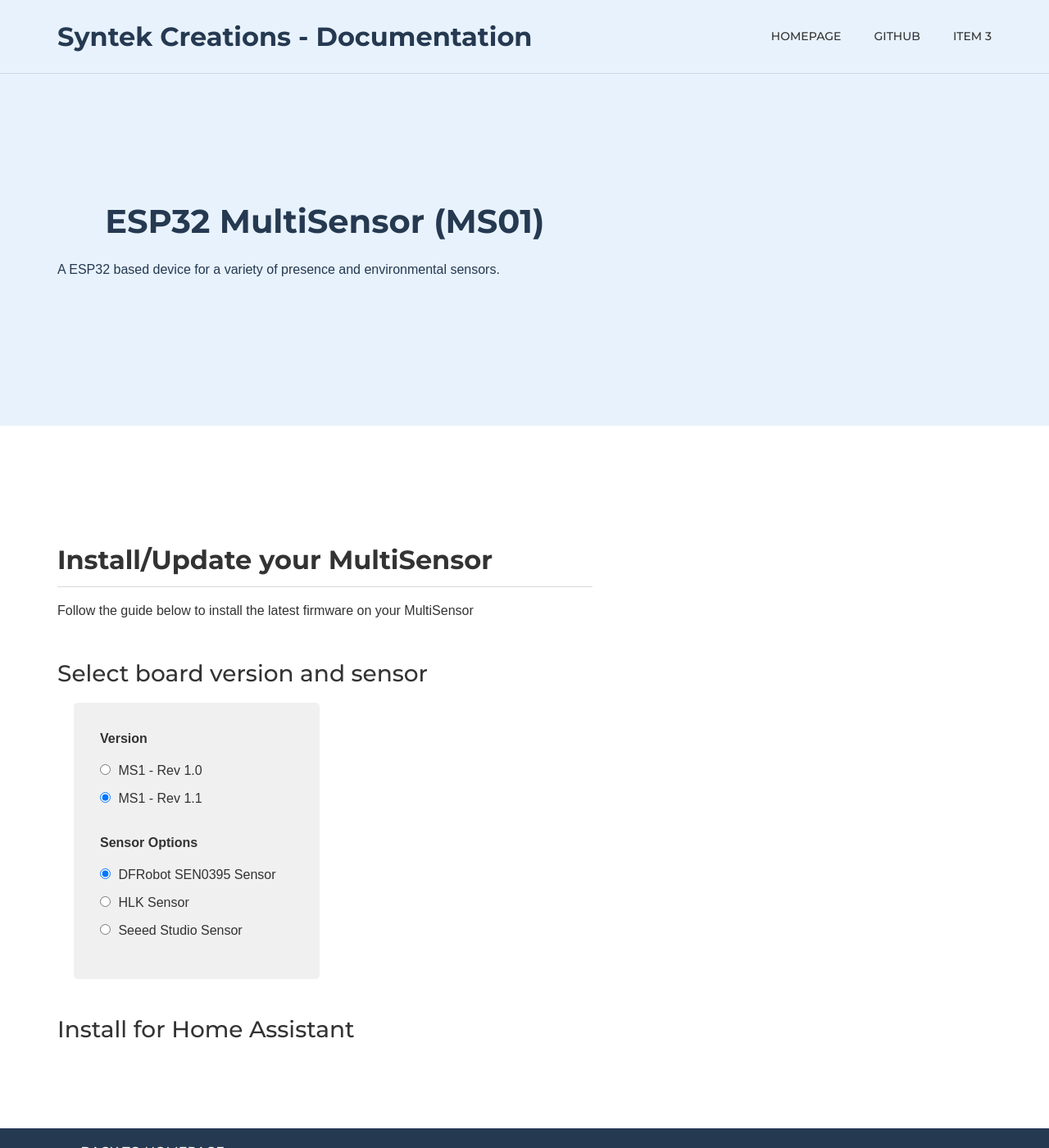
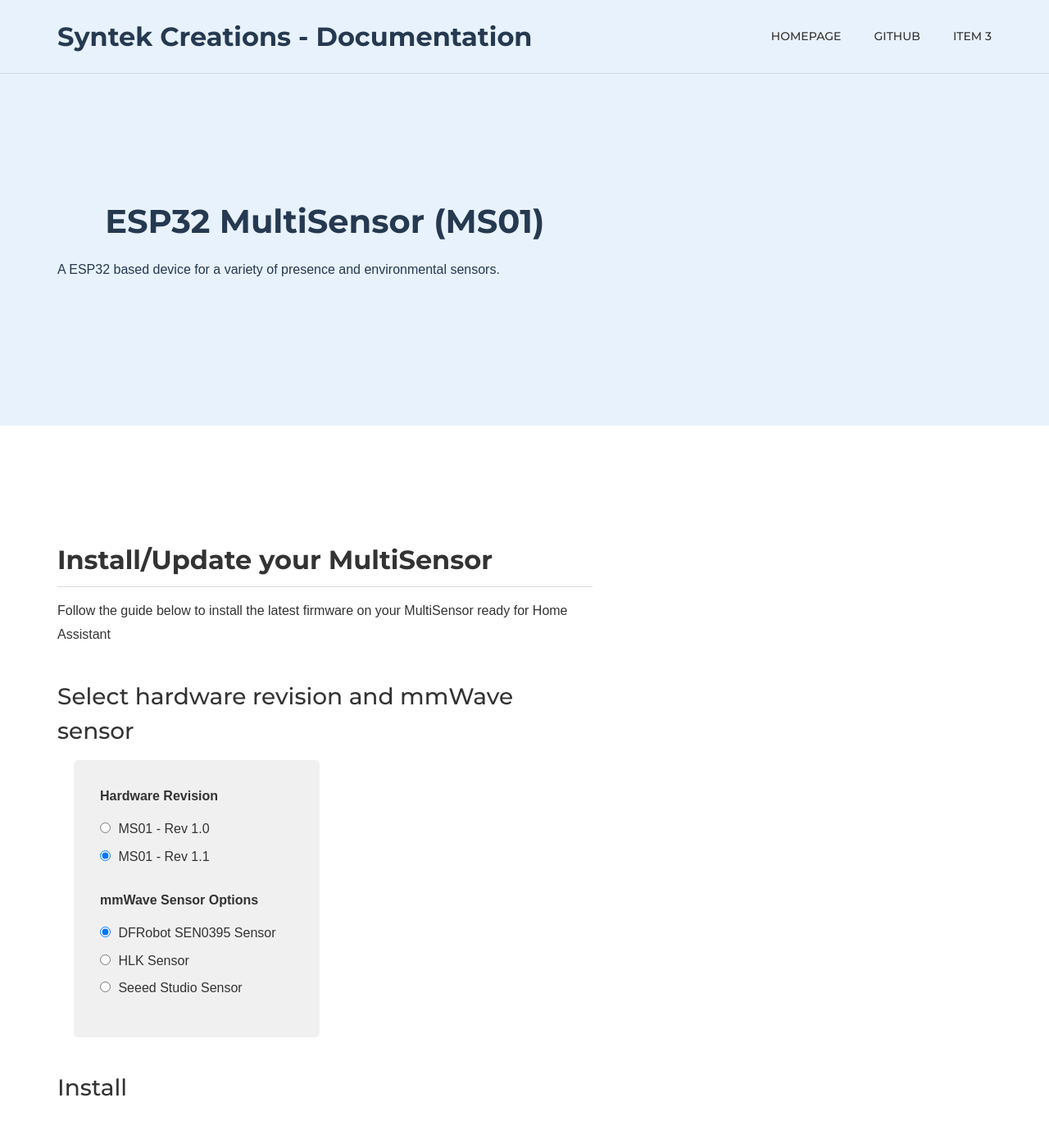
Before and after one commit to SyntekCreations/Site, a Jekyll site: the page built from multisensor01/install/index.md, in a window 1280 px wide and 1400 px high. Shown: the whole window at 82% size. Built offline with Jekyll 4.4.1, drawn with Linux system fonts in a browser that asks for light colours; some web fonts are replaced.

Commit message:
Update index.md

```diff
--- a/multisensor01/install/index.md
+++ b/multisensor01/install/index.md
@@ -66,18 +66,18 @@
 </style>
 
 <h2>Install/Update your MultiSensor</h2>
-<p>Follow the guide below to install the latest firmware on your MultiSensor</p>
+<p>Follow the guide below to install the latest firmware on your MultiSensor ready for Home Assistant</p>
 
-<h3>Select board version and sensor</h3>
+<h3>Select hardware revision and mmWave sensor</h3>
 <form id="software-form">
   <fieldset>
-    <legend>Version</legend>
-    <label><input type="radio" name="version" value="ms1_rev_1.0"> MS1 - Rev 1.0</label>
-    <label><input type="radio" name="version" value="ms1_rev_1.1" checked> MS1 - Rev 1.1</label>
+    <legend>Hardware Revision</legend>
+    <label><input type="radio" name="version" value="ms1_rev_1.0"> MS01 - Rev 1.0</label>
+    <label><input type="radio" name="version" value="ms1_rev_1.1" checked> MS01 - Rev 1.1</label>
   </fieldset>
 
   <fieldset>
-    <legend>Sensor Options</legend>
+    <legend>mmWave Sensor Options</legend>
     <label><input type="radio" name="sensor" value="dfrobot_sen0395" checked> DFRobot SEN0395 Sensor</label>
     <label><input type="radio" name="sensor" value="hlk_sensor"> HLK Sensor</label>
     <label><input type="radio" name="sensor" value="seeed_studio_sensor"> Seeed Studio Sensor</label>
```
Also changed, not shown: other parts of multisensor01/install/index.md (+1 -1 lines).
